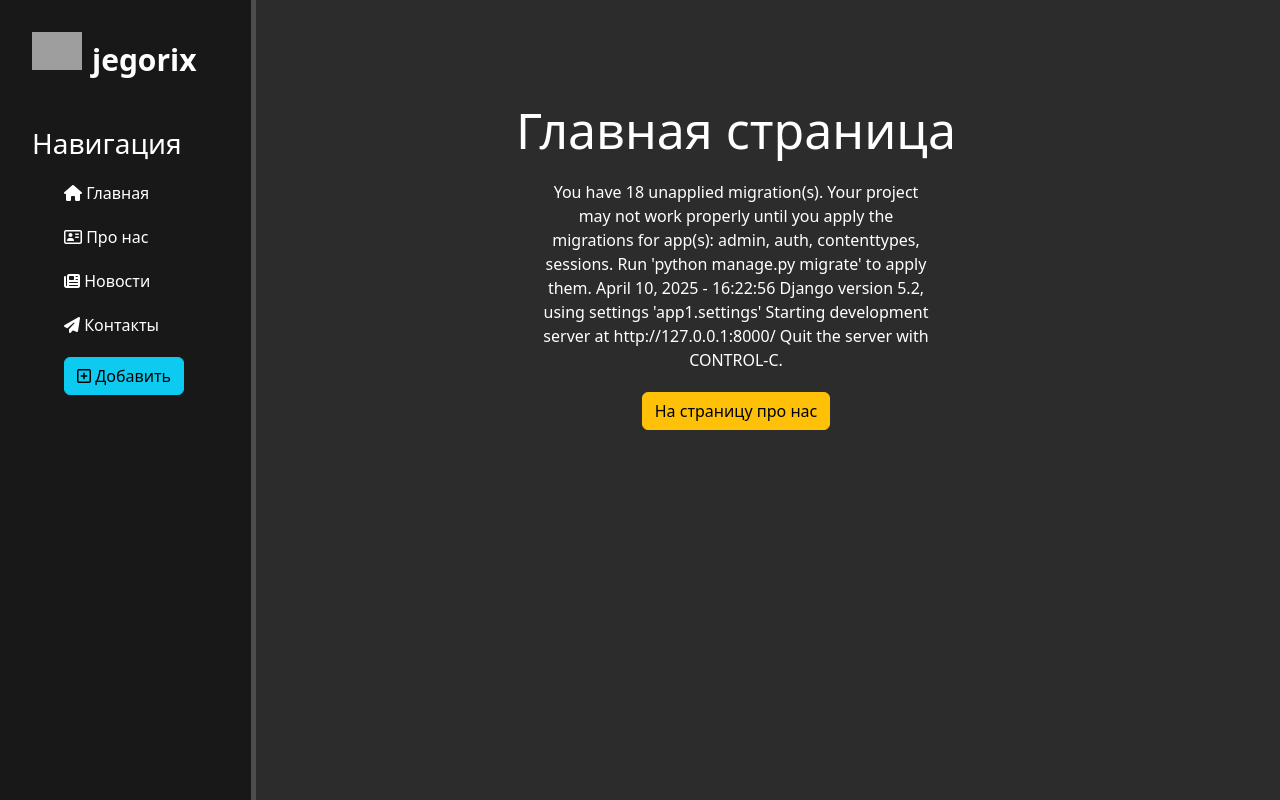
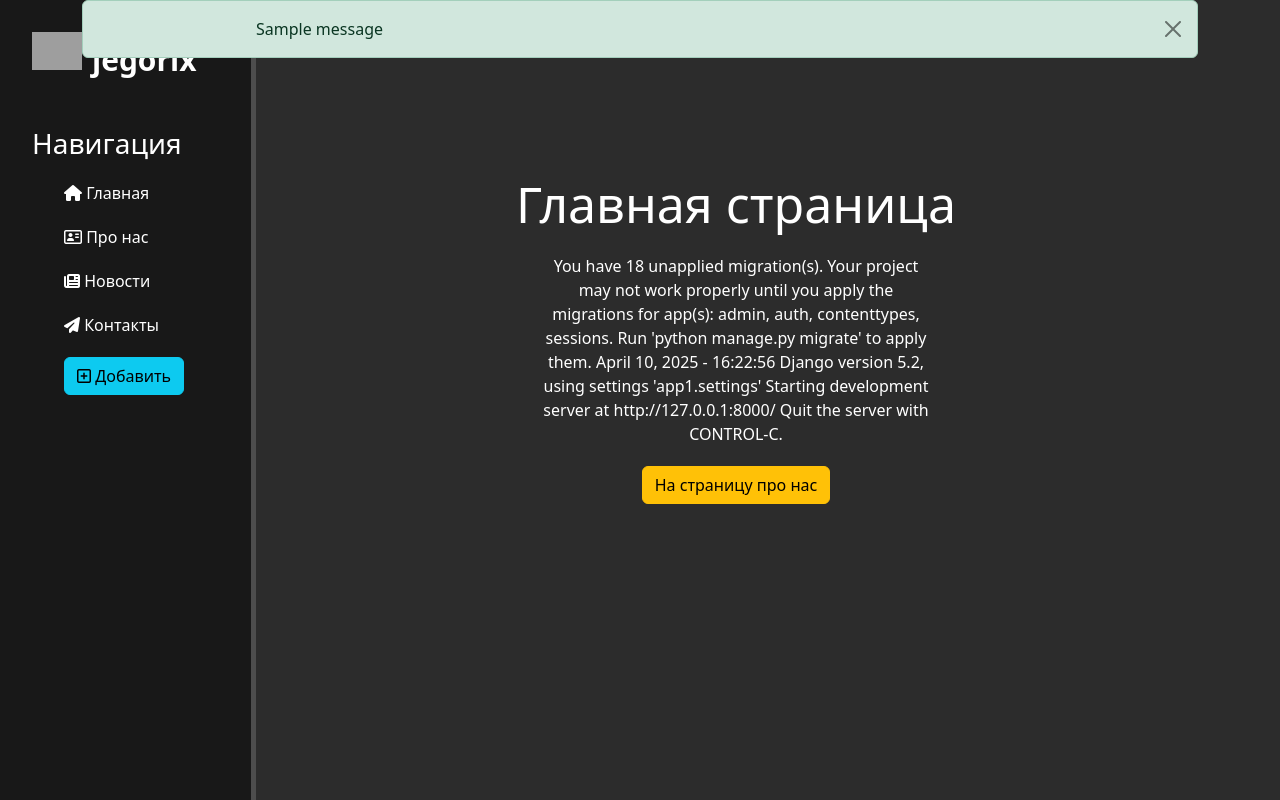
Before and after one commit to jegorix/testapps, a Django app: page / in a window 1280 px wide. Run offline with Django 5.2, Linux system fonts and the light colour scheme; one stand-in notice (Sample message) is shown; some libraries are stand-ins or nearby versions; grey boxes are pictures that could not be loaded.

Commit message:
add success message if form is valid

```diff
--- a/test_app1/app1/main/templates/main/layout.html
+++ b/test_app1/app1/main/templates/main/layout.html
@@ -29,6 +29,19 @@
 </aside>
 
 
+{% if messages %}
+<div class="container">
+  {% for message in messages %}
+     <div class="alert alert-success alert-dismissible fade show" role="alert">
+                {{ message }}
+                <button type="button" class="btn-close" data-bs-dismiss="alert" aria-label="Close"></button>
+            </div>
+    {% endfor %}
+{% endif %}
+</div>
+
+
+
 <main>
 
 {% block content %}
@@ -38,5 +51,8 @@
 </main>
 
 
+
+<script src="https://cdn.jsdelivr.net/npm/bootstrap@5.3.3/dist/js/bootstrap.bundle.min.js"></script>
 </body>
+
 </html>
```
